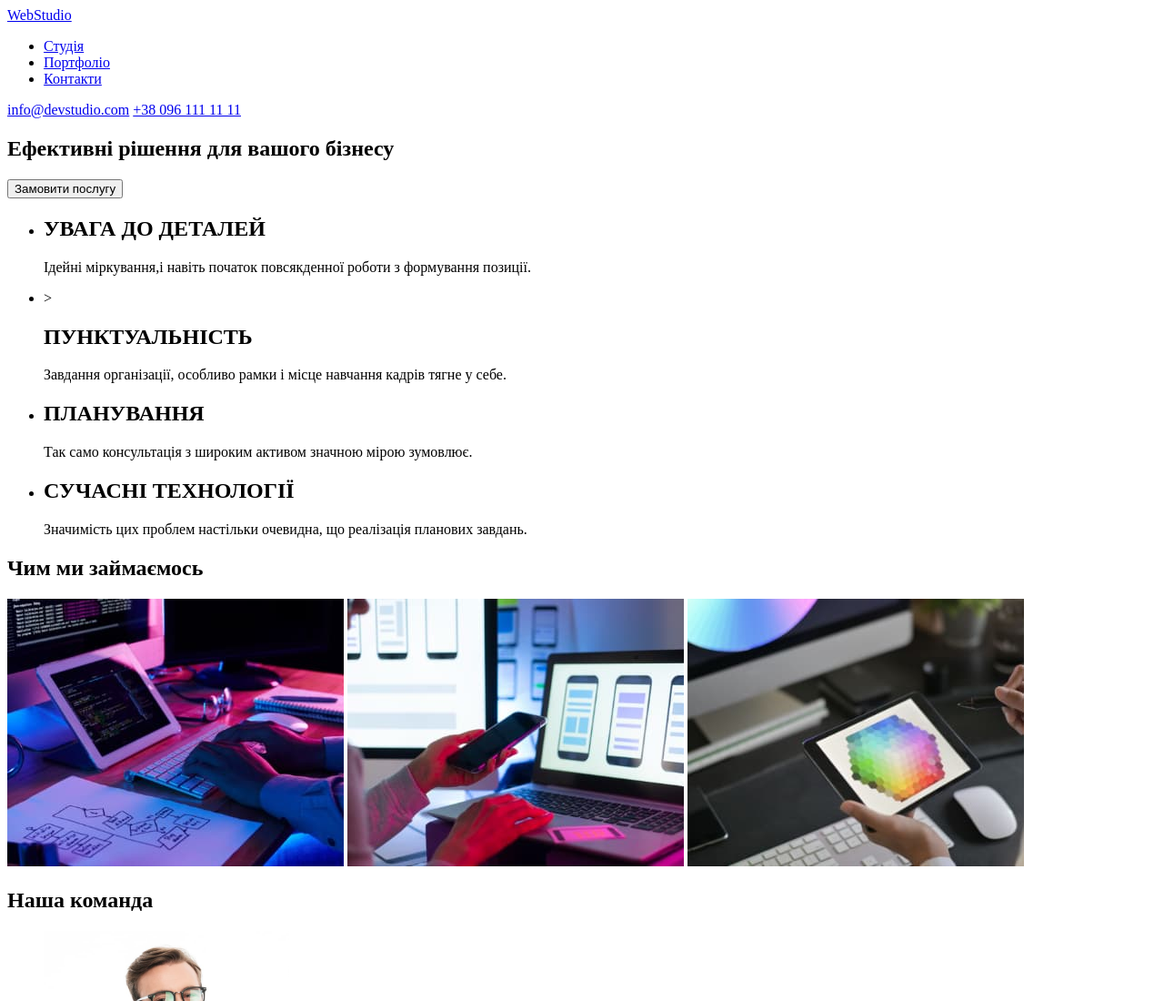
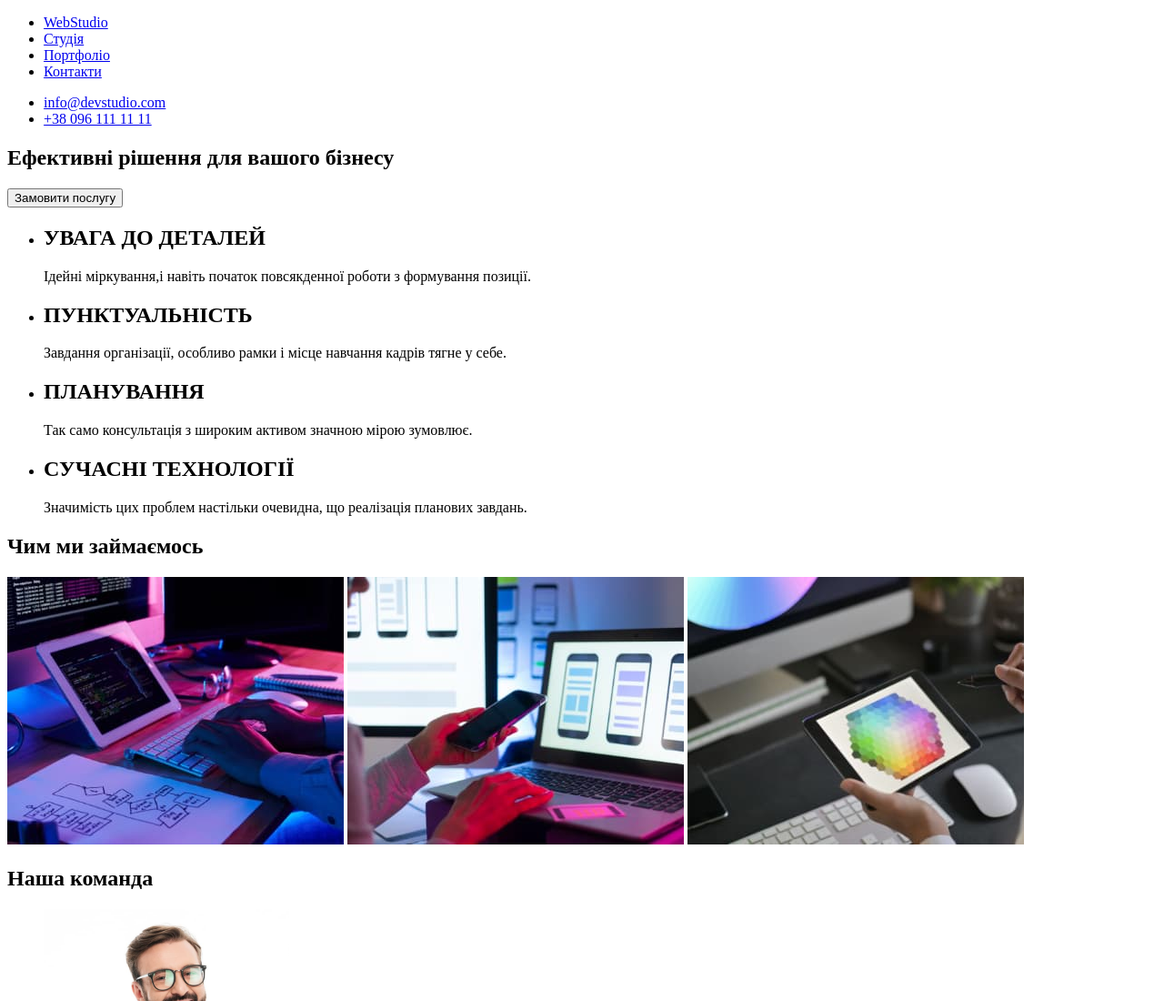
Before and after one commit to ValeriiaPetryna/goit-markup-hw-01, a plain HTML site: page index.html in a window 1280 px wide. Shown: the top 1100 px of the page at 91% size. Drawn offline with Linux system fonts and the light colour scheme.

Commit message:
update index html file after mentors fidback

```diff
--- a/index.html
+++ b/index.html
@@ -8,16 +8,19 @@
 </head>
 <body>
    <header>
-    <a href="WebStudio">WebStudio</a>
 <nav>
     <ul>
+        <li> <a href="WebStudio">WebStudio</a></li>
         <li><a href="a">Студія</a></li>
         <li><a href="a">Портфоліо</a></li>
         <li><a href="a">Контакти</a></li>
     </ul>
 </nav>
-<a href="mailto:info@devstudio.com">info@devstudio.com</a>
-<a href="tel:+380961111111">+38 096 111 11 11</a>
+<ul>
+    <li><a href="mailto:info@devstudio.com">info@devstudio.com</a></li>
+    <li><a href="tel:+380961111111">+38 096 111 11 11</a></li>
+</ul>
+
    </header>
    <main>
    <section class="hero">
@@ -28,7 +31,7 @@
         <ul>
             <li><h2>УВАГА ДО ДЕТАЛЕЙ</h2>
             <p>Ідейні міркування,і навіть початок повсякденної роботи з формування позиції.</p></li>
-            <li>><h2>ПУНКТУАЛЬНІСТЬ</h2>
+            <li><h2>ПУНКТУАЛЬНІСТЬ</h2>
             <p> Завдання організації, особливо рамки і місце навчання кадрів тягне у себе.</p></li>
             <li><h2>ПЛАНУВАННЯ</h2>
             <p>Так само консультація з широким активом значною мірою зумовлює.</p></li>
```
